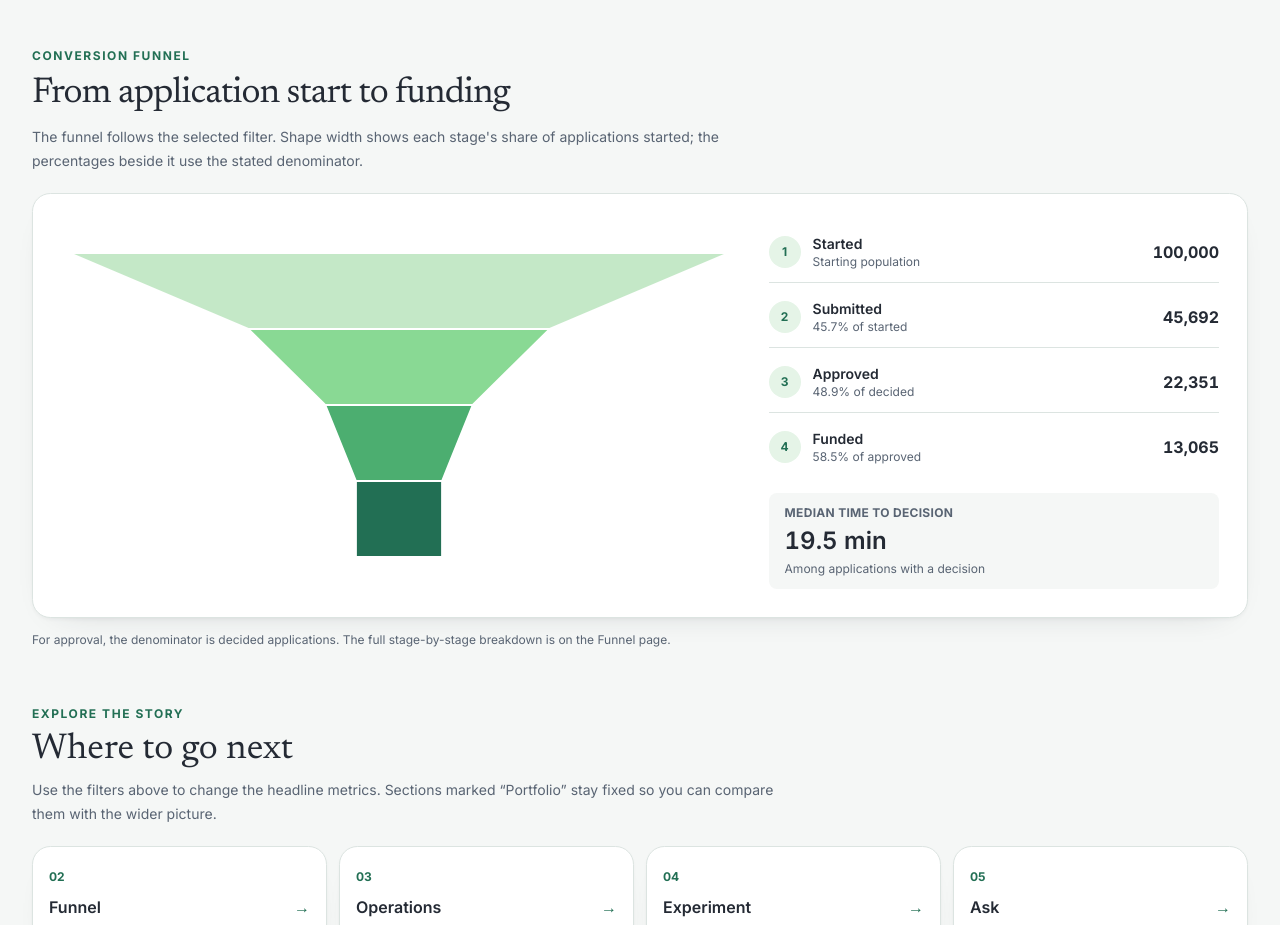
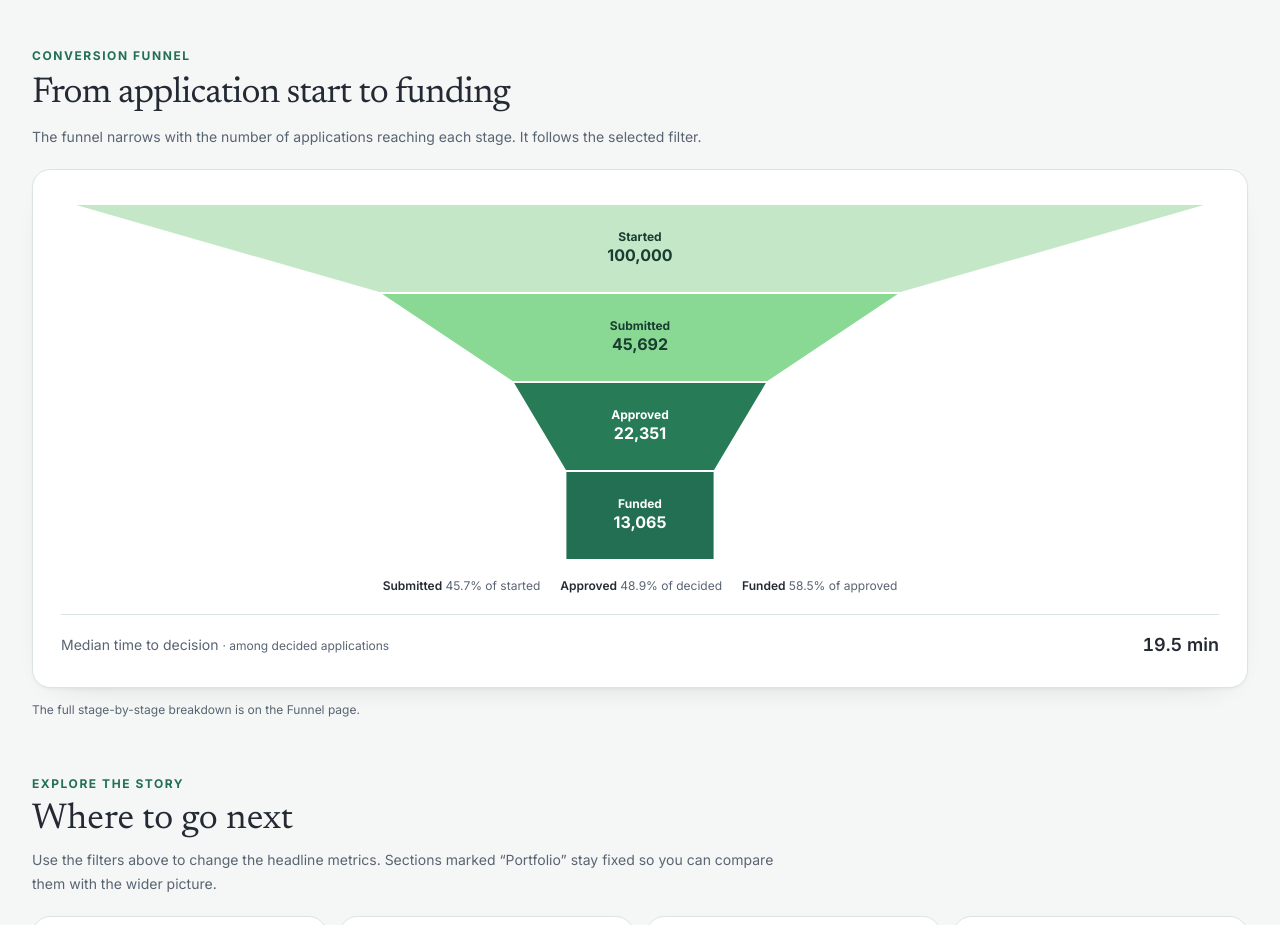
Before and after one commit to nrohland/lendflow-fintech-analytics, a Next.js app in the folder web/: page / in a window 1280 px wide. Shown: the part 1060-1985 px from the top of the page. Built offline with nearby package versions, Linux system fonts and the light colour scheme.

Commit message:
Place stage values inside the overview funnel

```diff
--- a/web/src/app/page.tsx
+++ b/web/src/app/page.tsx
@@ -96,31 +96,26 @@ export default function OverviewPage() {
       <Section
         kicker="Conversion funnel"
         title="From application start to funding"
-        lede="The funnel follows the selected filter. Shape width shows each stage's share of applications started; the percentages beside it use the stated denominator."
+        lede="The funnel narrows with the number of applications reaching each stage. It follows the selected filter."
       >
-        <div className="data-panel grid items-center gap-5 p-5 lg:grid-cols-[minmax(0,1.2fr)_minmax(18rem,.8fr)] lg:gap-8 lg:p-7">
+        <div className="data-panel p-5 lg:p-7">
           {chartRows.length >= 2 ? <ConversionFunnel data={chartRows} /> : <p className="text-sm text-muted">No funnel data for this filter.</p>}
-          <div>
-            <ol className="grid gap-1" aria-label="Application stages">
-              {funnel.map((stage, index) => (
-                <li key={stage.name} className="grid grid-cols-[2rem_minmax(0,1fr)_auto] items-center gap-3 border-b border-line py-3 last:border-b-0">
-                  <span className="grid h-8 w-8 place-items-center rounded-full bg-pine-soft text-xs font-bold text-pine">{index + 1}</span>
-                  <span>
-                    <span className="block text-sm font-semibold text-ink">{stage.name}</span>
-                    <span className="block text-xs text-muted">{stage.rate == null ? stage.basis : `${formatPercent(stage.rate)} ${stage.basis}`}</span>
-                  </span>
-                  <strong className="num text-base text-ink">{formatCount(stage.value)}</strong>
-                </li>
-              ))}
-            </ol>
-            <div className="mt-4 rounded-lg bg-paper px-4 py-3">
-              <p className="text-xs font-bold uppercase tracking-wide text-muted">Median time to decision</p>
-              <p className="num mt-1 text-2xl font-semibold text-ink">{formatMinutes(metric("median_time_to_decision", slice, value)?.metric_value)}</p>
-              <p className="mt-1 text-xs text-muted">Among applications with a decision</p>
-            </div>
+          <ol className="sr-only" aria-label="Application stages and conversion rates">
+            {funnel.map((stage) => (
+              <li key={stage.name}>{stage.name}: {formatCount(stage.value)} applications. {stage.rate == null ? stage.basis : `${formatPercent(stage.rate)} ${stage.basis}`}.</li>
+            ))}
+          </ol>
+          <div className="mt-3 flex flex-wrap justify-center gap-x-5 gap-y-1 text-xs text-muted">
+            {funnel.slice(1).map((stage) => (
+              <span key={stage.name}><strong className="font-semibold text-ink">{stage.name}</strong> {formatPercent(stage.rate)} {stage.basis}</span>
+            ))}
+          </div>
+          <div className="mt-5 flex flex-wrap items-center justify-between gap-2 border-t border-line pt-4">
+            <p className="text-sm text-muted">Median time to decision <span className="text-xs">· among decided applications</span></p>
+            <strong className="num text-lg font-semibold text-ink">{formatMinutes(metric("median_time_to_decision", slice, value)?.metric_value)}</strong>
           </div>
         </div>
-        <p className="mt-3 text-xs leading-5 text-muted">For approval, the denominator is decided applications. The full stage-by-stage breakdown is on the Funnel page.</p>
+        <p className="mt-3 text-xs leading-5 text-muted">The full stage-by-stage breakdown is on the Funnel page.</p>
       </Section>
 
       <section className="mt-14" aria-labelledby="explore-title">
--- a/web/src/components/charts.tsx
+++ b/web/src/components/charts.tsx
@@ -9,6 +9,7 @@ import {
   ErrorBar,
   Funnel,
   FunnelChart,
+  LabelList,
   Line,
   LineChart,
   ReferenceLine,
@@ -30,14 +31,29 @@ const tooltipStyle = {
 const axisTick = { fill: "#596473", fontSize: 12 };
 
 export function ConversionFunnel({ data }: { data: { name: string; value: number }[] }) {
-  const colors = ["#c4e8c7", "#89d994", "#4cae70", "#226f54"];
+  const colors = ["#c4e8c7", "#89d994", "#287b57", "#226f54"];
   return (
-    <div className="h-72 w-full sm:h-80" aria-hidden="true">
+    <div className="h-80 w-full sm:h-[23rem]" aria-hidden="true">
       <ResponsiveContainer width="100%" height="100%">
-        <FunnelChart margin={{ top: 8, right: 8, bottom: 8, left: 8 }}>
+        <FunnelChart margin={{ top: 6, right: 8, bottom: 6, left: 8 }}>
           <Tooltip contentStyle={tooltipStyle} formatter={(value) => [formatCount(Number(value)), "Applications"]} />
           <Funnel data={data} dataKey="value" nameKey="name" lastShapeType="rectangle" isAnimationActive={false}>
             {data.map((row, index) => <Cell key={row.name} fill={colors[index] ?? colors[colors.length - 1]} stroke="#ffffff" strokeWidth={2} />)}
+            <LabelList content={(props) => {
+              const row = typeof props.index === "number" ? data[props.index] : null;
+              const box = props.viewBox as { x?: number; y?: number; width?: number; height?: number; upperWidth?: number; lowerWidth?: number } | undefined;
+              if (!row || box?.x == null || box.y == null || box.width == null || box.height == null) return <g />;
+              const compact = Math.min(box.upperWidth ?? box.width, box.lowerWidth ?? box.width) < 90;
+              const x = box.x + box.width / 2;
+              const y = box.y + box.height / 2;
+              const fill = props.index != null && props.index >= 2 ? "#ffffff" : "#193d30";
+              return (
+                <text x={x} y={y - (compact ? 6 : 8)} textAnchor="middle" fill={fill} fontFamily="var(--font-inter), sans-serif" fontWeight={700}>
+                  <tspan x={x} fontSize={compact ? 9 : 12}>{row.name}</tspan>
+                  <tspan x={x} dy={compact ? 14 : 20} fontSize={compact ? 10 : 16}>{formatCount(row.value)}</tspan>
+                </text>
+              );
+            }} />
           </Funnel>
         </FunnelChart>
       </ResponsiveContainer>
```
Also changed, not shown: 1 other file (tests, documents, lock files or other folders).
